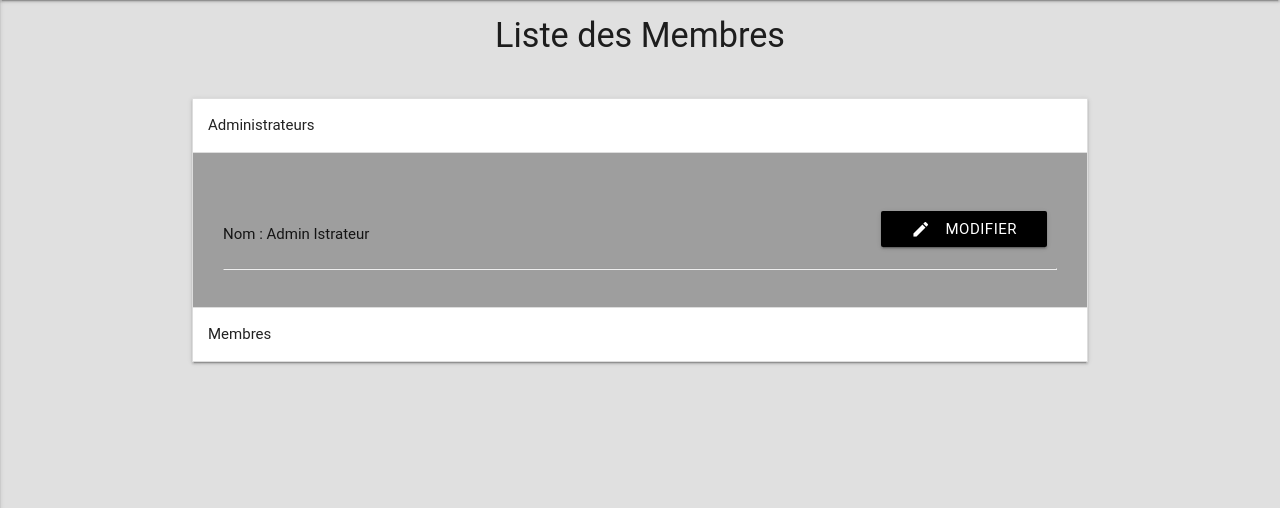
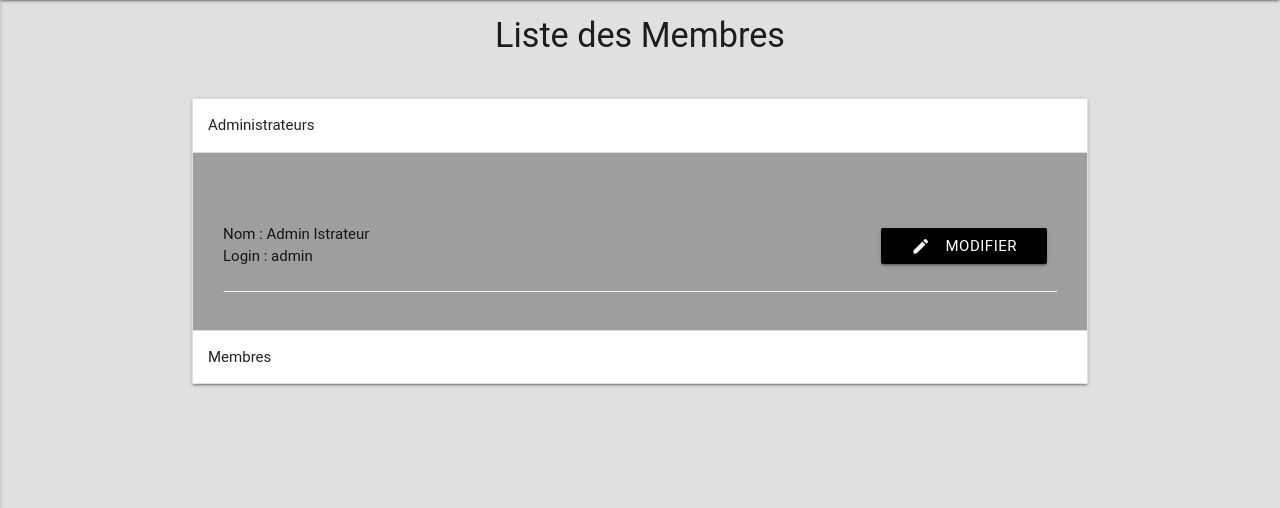
Before and after one commit to Choucapic/ProjetS2, a PHP site: page /listMembre.php in a window 1280 px wide, after a click that opens the changed part. Shown: the part 64-572 px from the top of the page. Run offline with PHP 8.4, Linux system fonts and the light colour scheme; the visitor is signed in with stand-in values (Sample User, id 1); data comes from the database, SQL or seed files in the repository; some libraries are stand-ins or nearby versions; some web fonts are replaced.

Commit message:
Petites modifications du WebPage Ajout d'un champ login dans la page listMembre pour mieux différencier les membres

```diff
--- a/class/webpage.class.php
+++ b/class/webpage.class.php
@@ -198,7 +198,7 @@ HTML
     </head>
     <body>
     <nav>
-    <div class="nav-wrapper grey darken-3">
+    <div class="nav-wrapper grey darken-3 navbar-fixed">
       <a href="index.php" class="brand-logo">Shoananas</a>
       <a href="#" data-activates="mobile-demo" class="button-collapse"><i class="fa fa-2x fa-bars" aria-hidden="true"></i></a>
       <ul class="right hide-on-med-and-down">
--- a/listMembre.php
+++ b/listMembre.php
@@ -27,7 +27,7 @@ $HTML = '<ul class="collapsible" data-collapsible="expandable">';
         <div class="collapsible-body grey memberCollapse">';
       // For Membre en fonction du type
       $stmt = myPDO::getInstance()->prepare(<<<SQL
-              SELECT id, nom, prenom
+              SELECT id, nom, prenom, login
               FROM personne
               WHERE grade = '{$grade}'
 SQL
@@ -38,7 +38,7 @@ SQL
         $membres[] = $object ;
       }
       foreach ($membres as $membre) {
-      $HTML .= '<div class="row member"><div class="col m6 s6"> <p style="padding-top: 15px;"> Nom : '.  $membre['nom'] . ' ' . $membre['prenom'] . '</p> </div> <div class="col m6 s6"><a class="black waves-effect waves-light btn right" href="modifyMembre.php?id='. $membre['id'] .'" style="margin-right: 10px; margin-top: 18px;"><i class="material-icons left">mode_edit</i>Modifier</a></div></div><hr>';
+      $HTML .= '<div class="row member"><div class="col m6 s6"> <p style="padding-top: 15px;"> Nom : '.  $membre['nom'] . ' ' . $membre['prenom'] .  '<br> Login : '. $membre['login'] .'</p> </div> <div class="col m6 s6"><a class="black waves-effect waves-light btn right" href="modifyMembre.php?id='. $membre['id'] .'" style="margin-right: 10px; margin-top: 35px;"><i class="material-icons left">mode_edit</i>Modifier</a></div></div><hr>';
       }
     $HTML .= "</div> </li>";
     }
```
